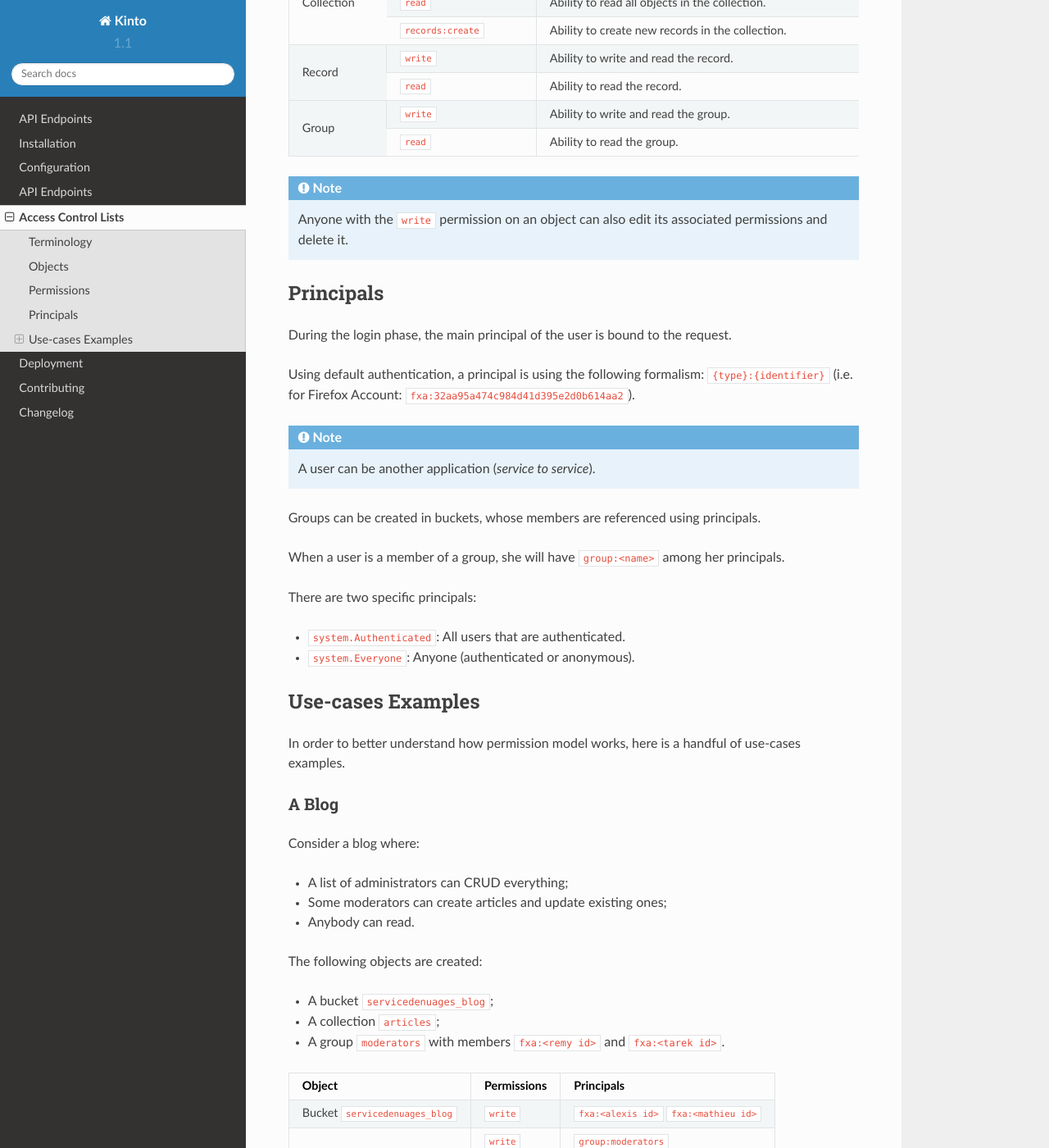
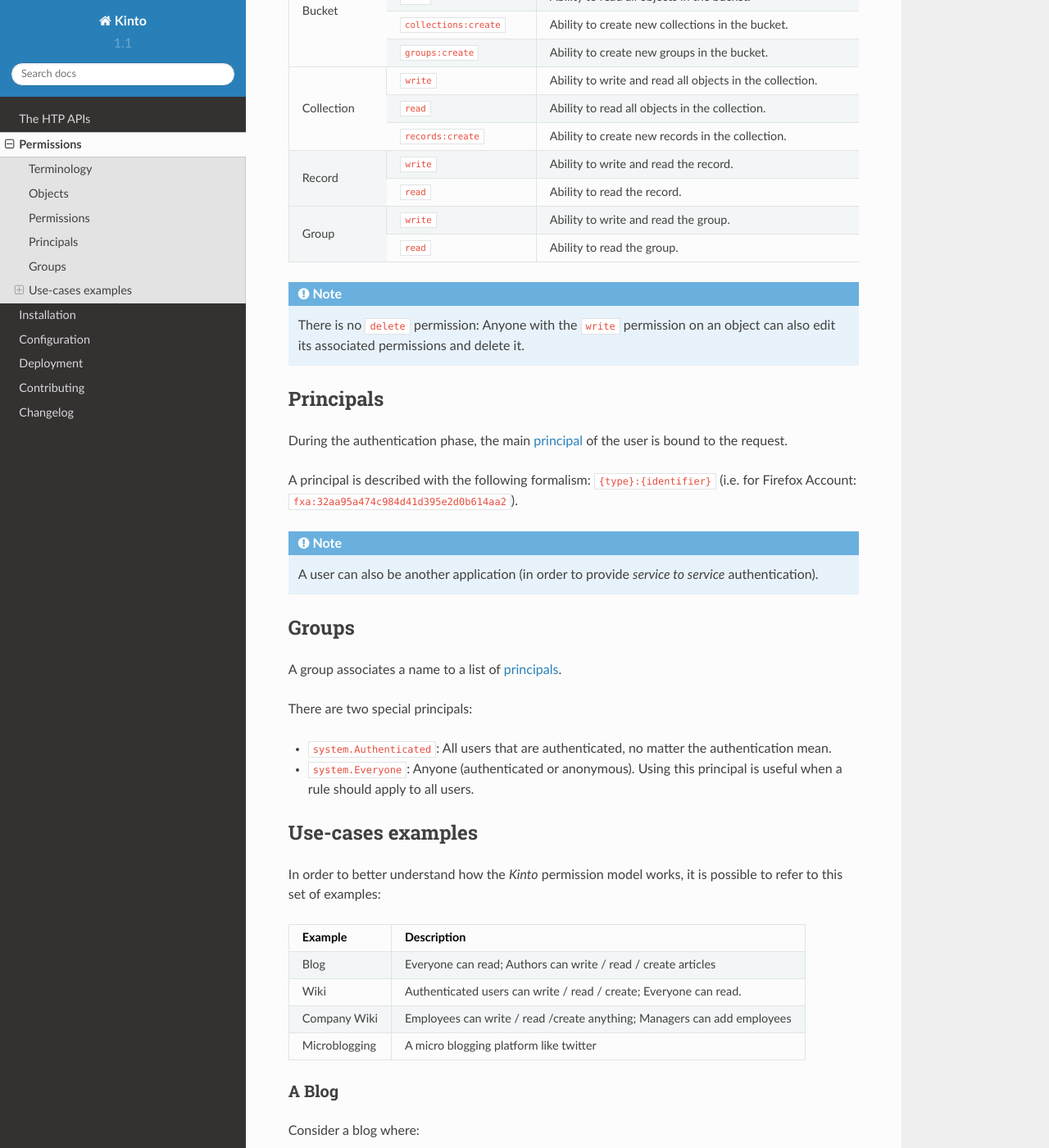
Before and after one commit to Kinto/kinto, a Sphinx documentation site: the page built from docs/permissions.rst, in a window 1280 px wide and 1400 px high, scrolled down 2186 px. Shown: the whole window at 82% size. Built offline with Sphinx 7.4.7 and the Read the Docs theme 2.0.0, drawn with Linux system fonts in a browser that asks for light colours; some of the changed text lies outside the part shown.

Commit message:
Reorganize the documentation

```diff
--- a/docs/api/buckets.rst
+++ b/docs/api/buckets.rst
@@ -3,7 +3,8 @@
 Buckets
 #######
 
-The bucket is the parent object of collections and groups.
+A bucket is the parent object of collections and groups. It can be viewed as
+a namespace where all collection and groups are stored.
 
 A bucket is a mapping with the following attributes:
 
--- a/docs/api/index.rst
+++ b/docs/api/index.rst
@@ -1,15 +1,15 @@
 .. _api-endpoints:
 
-API Endpoints
-#############
+The HTP APIs
+############
 
 .. toctree::
    :maxdepth: 2
 
    buckets
-   groups
    collections
    records
+   groups
 
 
 See `cliquet API documentation <http://cliquet.readthedocs.org/en/latest/api/index.html>`_
--- a/docs/conf.py
+++ b/docs/conf.py
@@ -38,7 +38,7 @@
 # Add any Sphinx extension module names here, as strings. They can be
 # extensions coming with Sphinx (named 'sphinx.ext.*') or your custom
 # ones.
-extensions = []
+extensions = ['']
 
 # Add any paths that contain templates here, relative to this directory.
 templates_path = ['_templates']
--- a/docs/configuration.rst
+++ b/docs/configuration.rst
@@ -31,7 +31,7 @@
 :note:
 
     For an exhaustive list of available settings and their default values,
-    refer to `the source code <https://github.com/mozilla-services/cliquet/blob/1.8.0/cliquet/__init__.py#L49-L88>`_.
+    refer to `the source code <https://github.com/mozilla-services/cliquet/blob/2.0.0/cliquet/__init__.py#L26-L78>`_.
 
 
 Monitoring
--- a/docs/access-control-lists.rst
+++ b/docs/permissions.rst
@@ -1,7 +1,7 @@
-Access Control Lists
-####################
+Permissions
+###########
 
-.. _acls:
+.. _permissions:
 
 Terminology
 ===========
@@ -20,13 +20,18 @@
         A group associates a name to a list of principals.
 
     Permission
+    Permissions
         A permission is an action that can be performed on an object.
         Examples of permissions are «read», «write», or «create».
 
+    ACE
+    Access Control Entity
+        An ACE associates a permission to objects and principals, and allows
+        to describe rules like «*Members of group admins can create collections*».
+        Using #a pseudo-code syntax: ``collections:create = ['group:admins',]``.
+
     ACL
-        An ACL associates a permission to objects and principals, and allows
-        to describe rules like «*Members of group admins can create collections*».
-        Using a pseudo-code syntax: ``collections:create = ['group:admins',]``.
+        A list of ACEs
 
 Objects
 =======
@@ -100,13 +105,13 @@
 |            | a new *child object*.                   |
 +------------+-----------------------------------------+
 
-Permissions are associated on objects.
+Permissions are associated to objects.
 
-For the create case, since an object can several kinds of children, the
-permission is prefixed (``groups:create``, ``collections:create``).
+In the case of a creation, since an object can have several kinds of children, the
+permission is prefixed (for instance ``groups:create``, ``collections:create``).
 
-The following table gives every permissions that can be associated by object
-to build ACLs.
+The following table lists all permissions that can be associated to each kind
+of object.
 
 +----------------+------------------------+----------------------------------+
 | Object         | Associated permissions | Description                      |
@@ -117,7 +122,7 @@
 | Bucket         | ``write``              | Ability to write + read on the   |
 |                |                        | bucket and all children objects. |
 |                +------------------------+----------------------------------+
-|                | ``reade``              | Ability to read all objects in   |
+|                | ``read``               | Ability to read all objects in   |
 |                |                        | the bucket.                      |
 |                +------------------------+----------------------------------+
 |                | ``collections:create`` | Ability to create new            |
@@ -150,40 +155,54 @@
 
 .. note::
 
-  Anyone with the ``write`` permission on an object can also edit its associated
-  permissions and delete it.
+  There is no ``delete`` permission: Anyone with the ``write`` permission on an
+  object can also edit its associated permissions and delete it.
 
 
 Principals
 ==========
 
-During the login phase, the main principal of the user is bound to the request.
+During the authentication phase, the main :term:`principal` of the user is
+bound to the request.
 
-Using default authentication, a principal is using the following formalism:
+A principal is described with the following formalism:
 ``{type}:{identifier}`` (i.e. for Firefox Account: ``fxa:32aa95a474c984d41d395e2d0b614aa2``).
 
 .. note::
 
-    A user can be another application (*service to service*).
+    A user can also be another application (in order to provide *service to
+    service* authentication).
+
+Groups
+======
+
+A group associates a name to a list of :term:`principals <principal>`.
+
+There are two special principals:
+
+- ``system.Authenticated``: All users that are authenticated, no matter the
+  authentication mean.
+- ``system.Everyone``: Anyone (authenticated or anonymous). Using this
+  principal is useful when a rule should apply to all users.
 
 
-Groups can be created in buckets, whose members are referenced using principals.
-
-When a user is a member of a group, she will have ``group:<name>`` among her
-principals.
-
-There are two specific principals:
-
-- ``system.Authenticated``: All users that are authenticated.
-- ``system.Everyone``: Anyone (authenticated or anonymous).
-
-
-Use-cases Examples
+Use-cases examples
 ==================
 
-In order to better understand how permission model works, here is a handful of
-use-cases examples.
+In order to better understand how the *Kinto* permission model works, it is
+possible to refer to this set of examples:
 
++---------------+-------------------------------------------------------------------------+
+| Example       | Description                                                             |
++===============+=========================================================================+
+| Blog          | Everyone can read; Authors can write / read / create articles           |
++---------------+-------------------------------------------------------------------------+
+| Wiki          | Authenticated users can write / read / create; Everyone can read.       |
++---------------+-------------------------------------------------------------------------+
+| Company Wiki  | Employees can write / read /create anything; Managers can add employees |
++---------------+-------------------------------------------------------------------------+
+| Microblogging | A micro blogging platform like twitter                                  |
++---------------+-------------------------------------------------------------------------+
 
 A Blog
 ------
```
Also changed, not shown: docs/index.rst (+13 -17 lines).
